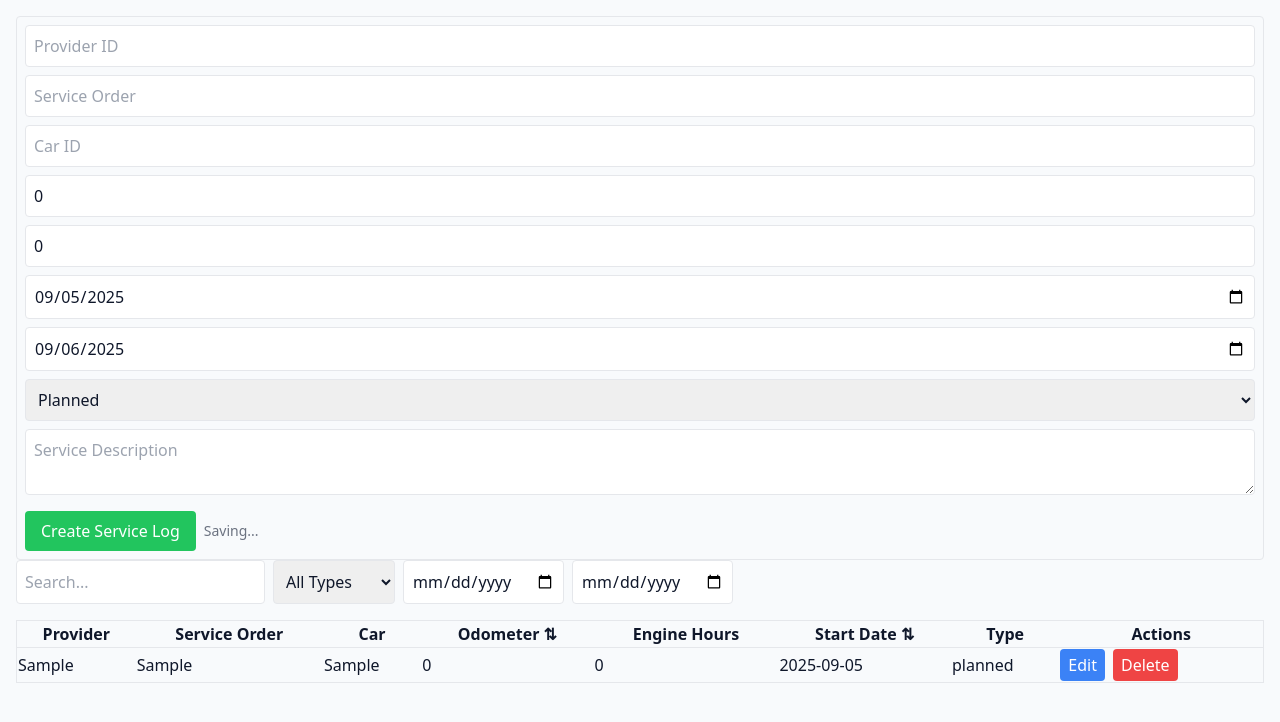
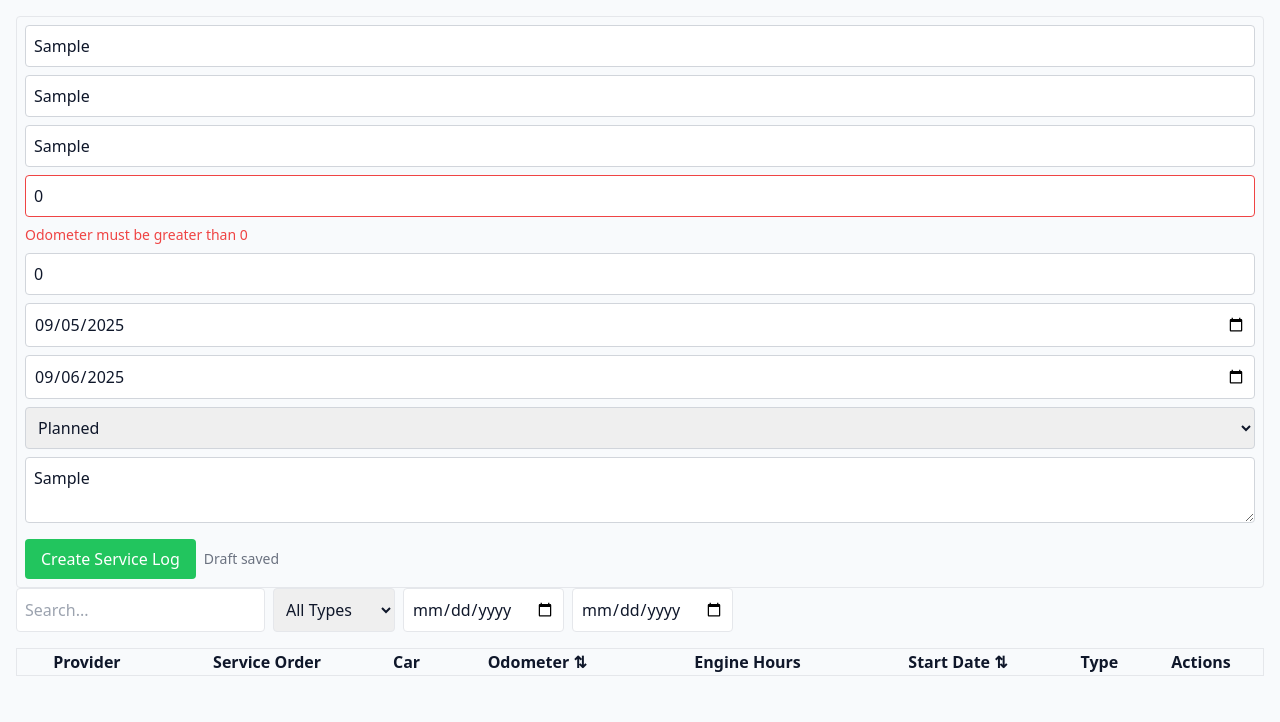
Before and after one commit to mykytapilec/service-logs, a React (Vite) app: page / in a window 1280 px wide. Both pictures are taken after typing "Sample", "Sample", "Sample", "Sample" into the empty fields and a click on the button "Create Service Log". Shown: the top 722 px of the page. Built offline with nearby package versions, Linux system fonts and the light colour scheme.

Commit message:
validation

```diff
--- a/src/App.tsx
+++ b/src/App.tsx
@@ -4,6 +4,7 @@ import { PersistGate } from 'redux-persist/integration/react';
 import { store, persistor } from './redux/store';
 import { LogsTable } from './components/LogsTable';
 import { ServiceLogForm } from './components/ServiceLogForm';
+import { Toaster } from 'react-hot-toast';
 
 function App() {
   return (
@@ -13,6 +14,7 @@ function App() {
           <h1 className="text-2xl font-bold mb-4">Service Logs</h1>
           <ServiceLogForm />
           <LogsTable />
+          <Toaster position="top-right" reverseOrder={false} />
         </div>
       </PersistGate>
     </Provider>
--- a/src/components/ServiceLogForm.tsx
+++ b/src/components/ServiceLogForm.tsx
@@ -1,6 +1,6 @@
-import React, { useState, useEffect } from 'react';
+import React, { useState, useEffect, useRef } from 'react';
 import { useDispatch, useSelector } from 'react-redux';
-import { saveDraft, deleteDraft } from '../redux/slices/draftsSlice';
+import { deleteDraft } from '../redux/slices/draftsSlice';
 import { addLog } from '../redux/slices/logsSlice';
 import { ServiceType, ServiceLog } from '../types';
 import { v4 as uuidv4 } from 'uuid';
@@ -12,19 +12,7 @@ export const ServiceLogForm = () => {
   const dispatch = useDispatch();
   const drafts = useSelector((state: RootState) => state.drafts.drafts);
 
-  const initialFormData: Omit<DraftLog, 'id' | 'lastSaved'> = drafts.length
-    ? {
-        providerId: drafts[drafts.length - 1].providerId,
-        serviceOrder: drafts[drafts.length - 1].serviceOrder,
-        carId: drafts[drafts.length - 1].carId,
-        odometer: drafts[drafts.length - 1].odometer,
-        engineHours: drafts[drafts.length - 1].engineHours,
-        startDate: drafts[drafts.length - 1].startDate,
-        endDate: drafts[drafts.length - 1].endDate,
-        type: drafts[drafts.length - 1].type,
-        serviceDescription: drafts[drafts.length - 1].serviceDescription,
-      }
-    : {
+  const initialFormData: Omit<DraftLog, 'id' | 'lastSaved'> = {
     providerId: '',
     serviceOrder: '',
     carId: '',
@@ -36,12 +24,13 @@ export const ServiceLogForm = () => {
     serviceDescription: '',
   };
 
-  const [formData, setFormData] = useState(initialFormData);
+  const [formData, setFormData] = useState<Omit<DraftLog, 'id' | 'lastSaved'>>(initialFormData);
+  const [errors, setErrors] = useState<Record<string, string>>({});
+  const [message, setMessage] = useState<string | null>(null);
 
-  const status = useAutoSaveDraft(formData);
-
+  const loadedOnceRef = useRef(false);
   useEffect(() => {
-    if (drafts.length) {
+    if (!loadedOnceRef.current && drafts.length) {
       const lastDraft = drafts[drafts.length - 1];
       setFormData({
         providerId: lastDraft.providerId,
@@ -54,10 +43,33 @@ export const ServiceLogForm = () => {
         type: lastDraft.type,
         serviceDescription: lastDraft.serviceDescription,
       });
+      loadedOnceRef.current = true;
     }
   }, [drafts]);
 
+  const existingDraftId = drafts.length ? drafts[drafts.length - 1].id : undefined;
+  const status = useAutoSaveDraft(formData, existingDraftId);
+
+  const validate = () => {
+    const newErrors: Record<string, string> = {};
+    if (!formData.providerId.trim()) newErrors.providerId = 'Provider ID is required';
+    if (!formData.serviceOrder.trim()) newErrors.serviceOrder = 'Service Order is required';
+    if (!formData.carId.trim()) newErrors.carId = 'Car ID is required';
+    if (formData.odometer <= 0) newErrors.odometer = 'Odometer must be greater than 0';
+    if (formData.engineHours < 0) newErrors.engineHours = 'Engine hours cannot be negative';
+    if (!formData.startDate) newErrors.startDate = 'Start date is required';
+    if (!formData.endDate) newErrors.endDate = 'End date is required';
+    if (new Date(formData.endDate) < new Date(formData.startDate)) {
+      newErrors.endDate = 'End date cannot be before start date';
+    }
+    if (!formData.serviceDescription.trim()) newErrors.serviceDescription = 'Description is required';
+    setErrors(newErrors);
+    return Object.keys(newErrors).length === 0;
+  };
+
   const handleCreateLog = () => {
+    if (!validate()) return;
+
     const newLog: ServiceLog = {
       ...formData,
       id: uuidv4(),
@@ -68,18 +80,15 @@ export const ServiceLogForm = () => {
     const latestDraftId = drafts[drafts.length - 1]?.id;
     if (latestDraftId) dispatch(deleteDraft(latestDraftId));
 
-    setFormData({
-      providerId: '',
-      serviceOrder: '',
-      carId: '',
-      odometer: 0,
-      engineHours: 0,
-      startDate: new Date().toISOString().split('T')[0],
-      endDate: new Date(Date.now() + 86400000).toISOString().split('T')[0],
-      type: 'planned',
-      serviceDescription: '',
-    });
+    setFormData(initialFormData);
+    setErrors({});
+
+    setMessage(`✅ Log for car ${newLog.carId} created`);
+    setTimeout(() => setMessage(null), 3000);
   };
+
+  const inputClass = (field: string) =>
+    `border rounded p-2 ${errors[field] ? 'border-red-500' : 'border-gray-300'}`;
 
   return (
     <form className="flex flex-col gap-2 p-2 border rounded">
@@ -87,34 +96,44 @@ export const ServiceLogForm = () => {
         placeholder="Provider ID"
         value={formData.providerId}
         onChange={e => setFormData({ ...formData, providerId: e.target.value })}
-        className="border rounded p-2"
+        className={inputClass('providerId')}
       />
+      {errors.providerId && <span className="text-red-500 text-sm">{errors.providerId}</span>}
+
       <input
         placeholder="Service Order"
         value={formData.serviceOrder}
         onChange={e => setFormData({ ...formData, serviceOrder: e.target.value })}
-        className="border rounded p-2"
+        className={inputClass('serviceOrder')}
       />
+      {errors.serviceOrder && <span className="text-red-500 text-sm">{errors.serviceOrder}</span>}
+
       <input
         placeholder="Car ID"
         value={formData.carId}
         onChange={e => setFormData({ ...formData, carId: e.target.value })}
-        className="border rounded p-2"
+        className={inputClass('carId')}
       />
+      {errors.carId && <span className="text-red-500 text-sm">{errors.carId}</span>}
+
       <input
         type="number"
         placeholder="Odometer"
         value={formData.odometer}
         onChange={e => setFormData({ ...formData, odometer: Number(e.target.value) })}
-        className="border rounded p-2"
+        className={inputClass('odometer')}
       />
+      {errors.odometer && <span className="text-red-500 text-sm">{errors.odometer}</span>}
+
       <input
         type="number"
         placeholder="Engine Hours"
         value={formData.engineHours}
         onChange={e => setFormData({ ...formData, engineHours: Number(e.target.value) })}
-        className="border rounded p-2"
+        className={inputClass('engineHours')}
       />
+      {errors.engineHours && <span className="text-red-500 text-sm">{errors.engineHours}</span>}
+
       <input
         type="date"
         value={formData.startDate}
@@ -125,29 +144,37 @@ export const ServiceLogForm = () => {
             .split('T')[0];
           setFormData({ ...formData, startDate: newStart, endDate: newEnd });
         }}
-        className="border rounded p-2"
+        className={inputClass('startDate')}
       />
+      {errors.startDate && <span className="text-red-500 text-sm">{errors.startDate}</span>}
+
       <input
         type="date"
         value={formData.endDate}
         onChange={e => setFormData({ ...formData, endDate: e.target.value })}
-        className="border rounded p-2"
+        className={inputClass('endDate')}
       />
+      {errors.endDate && <span className="text-red-500 text-sm">{errors.endDate}</span>}
+
       <select
         value={formData.type}
         onChange={e => setFormData({ ...formData, type: e.target.value as ServiceType })}
-        className="border rounded p-2"
+        className={inputClass('type')}
       >
         <option value="planned">Planned</option>
         <option value="unplanned">Unplanned</option>
         <option value="emergency">Emergency</option>
       </select>
+
       <textarea
         placeholder="Service Description"
         value={formData.serviceDescription}
         onChange={e => setFormData({ ...formData, serviceDescription: e.target.value })}
-        className="border rounded p-2"
+        className={inputClass('serviceDescription')}
       />
+      {errors.serviceDescription && (
+        <span className="text-red-500 text-sm">{errors.serviceDescription}</span>
+      )}
 
       <div className="flex items-center gap-2 mt-2">
         <button
@@ -162,6 +189,8 @@ export const ServiceLogForm = () => {
           {status === 'saved' && 'Draft saved'}
         </span>
       </div>
+
+      {message && <div className="mt-2 text-green-600 text-sm">{message}</div>}
     </form>
   );
 };
--- a/src/hooks/useAutoSaveDraft.ts
+++ b/src/hooks/useAutoSaveDraft.ts
@@ -1,32 +1,66 @@
-import { useEffect, useState } from 'react';
+import { useEffect, useRef, useState } from 'react';
 import { useDispatch } from 'react-redux';
 import { saveDraft } from '../redux/slices/draftsSlice';
 import { DraftLog } from '../types/index';
 import { v4 as uuidv4 } from 'uuid';
 
-export const useAutoSaveDraft = (draft: Omit<DraftLog, 'id' | 'lastSaved'>) => {
+
+export const useAutoSaveDraft = (
+  draft: Omit<DraftLog, 'id' | 'lastSaved'>,
+  existingDraftId?: string | undefined
+) => {
   const dispatch = useDispatch();
   const [status, setStatus] = useState<'idle' | 'saving' | 'saved'>('idle');
+  const debounceRef = useRef<number | null>(null);
+  const draftIdRef = useRef<string | null>(null);
 
   useEffect(() => {
-    if (!draft) return;
+    if (existingDraftId) draftIdRef.current = existingDraftId;
+    else draftIdRef.current = null;
+  }, [existingDraftId]);
 
-    const draftId = (draft as DraftLog).id || uuidv4();
+  const isEmpty = () => {
+    return (
+      (!draft.providerId || draft.providerId.trim() === '') &&
+      (!draft.serviceOrder || draft.serviceOrder.trim() === '') &&
+      (!draft.carId || draft.carId.trim() === '') &&
+      (!draft.serviceDescription || draft.serviceDescription.trim() === '') &&
+      (draft.odometer === 0 || draft.odometer === undefined || draft.odometer === null) &&
+      (draft.engineHours === 0 || draft.engineHours === undefined || draft.engineHours === null)
+    );
+  };
+
+  useEffect(() => {
+    if (isEmpty()) {
+      setStatus('idle');
+      return;
+    }
 
     setStatus('saving');
 
-    const timeout = setTimeout(() => {
+    if (debounceRef.current) {
+      window.clearTimeout(debounceRef.current);
+    }
+
+    debounceRef.current = window.setTimeout(() => {
+      if (!draftIdRef.current) draftIdRef.current = uuidv4();
+
       const draftToSave: DraftLog = {
-        ...draft,
-        id: draftId,
+        ...(draft as DraftLog),
+        id: draftIdRef.current,
         lastSaved: new Date().toISOString(),
       };
+
       dispatch(saveDraft(draftToSave));
       setStatus('saved');
     }, 500);
 
-    return () => clearTimeout(timeout);
-  }, [draft, dispatch]);
+    return () => {
+      if (debounceRef.current) {
+        window.clearTimeout(debounceRef.current);
+      }
+    };
+  }, [JSON.stringify(draft), dispatch]);
 
   return status;
 };
```
Also changed, not shown: 1 other file (tests, documents, lock files or other folders). Lines whose indentation alone changed are shown as unchanged.
